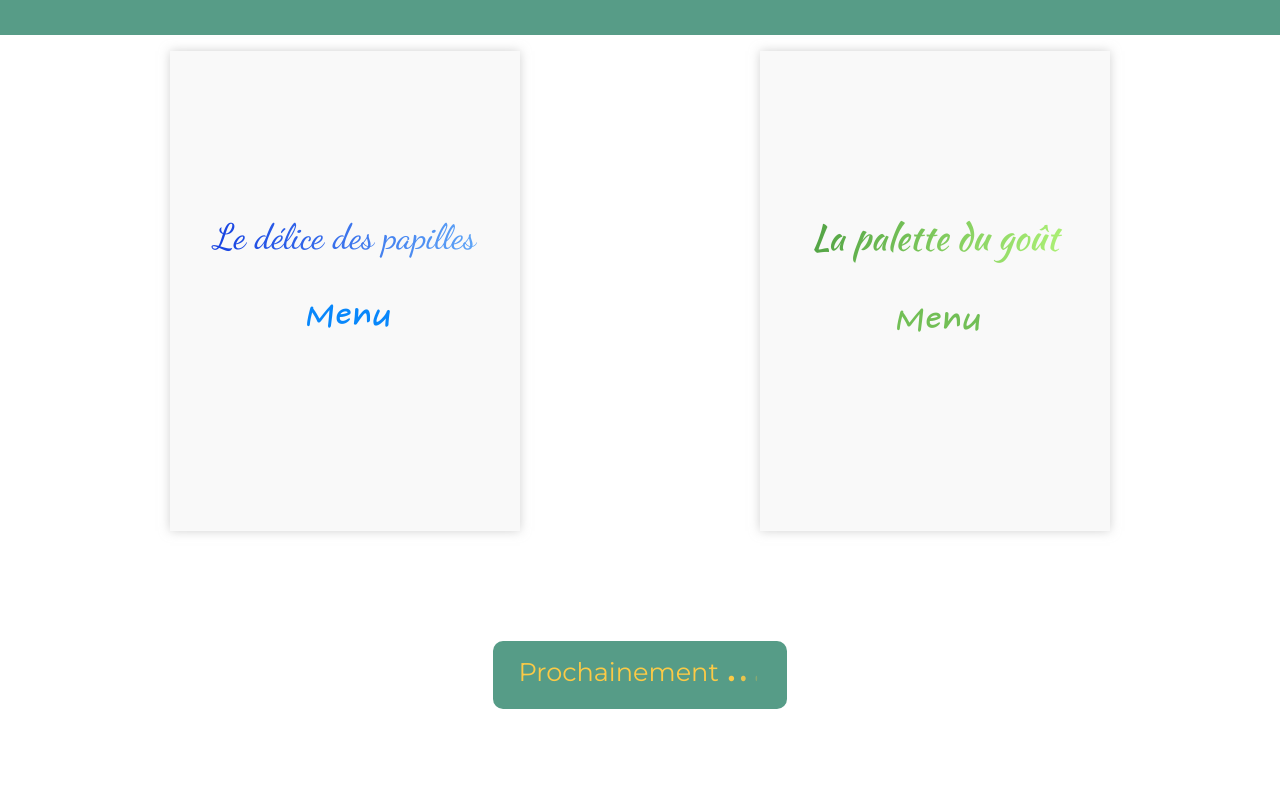
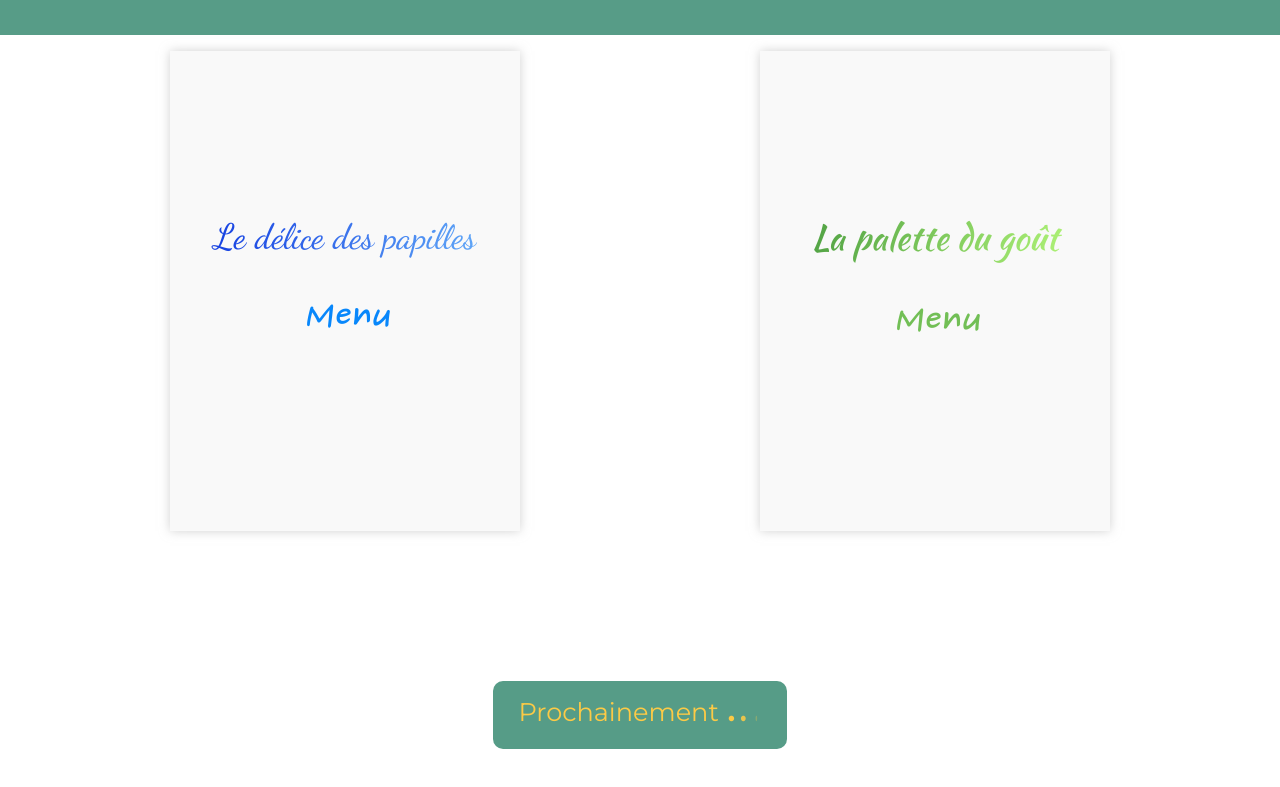
Before and after one commit to Juls-mc/OhMyFood, a plain HTML site: page index.html in a window 1280 px wide. Shown: the part 765-1552 px from the top of the page. Drawn offline with Linux system fonts and the light colour scheme; a web font is replaced by a local one.

Commit message:
modification margin du bouton "prochainement"

```diff
--- a/style.css
+++ b/style.css
@@ -181,7 +181,7 @@ a {
 .soon {
     display: flex;
     justify-content: center;
-    margin: 60px;
+    margin: 100px;
 }
 
 .dot_1,
```
